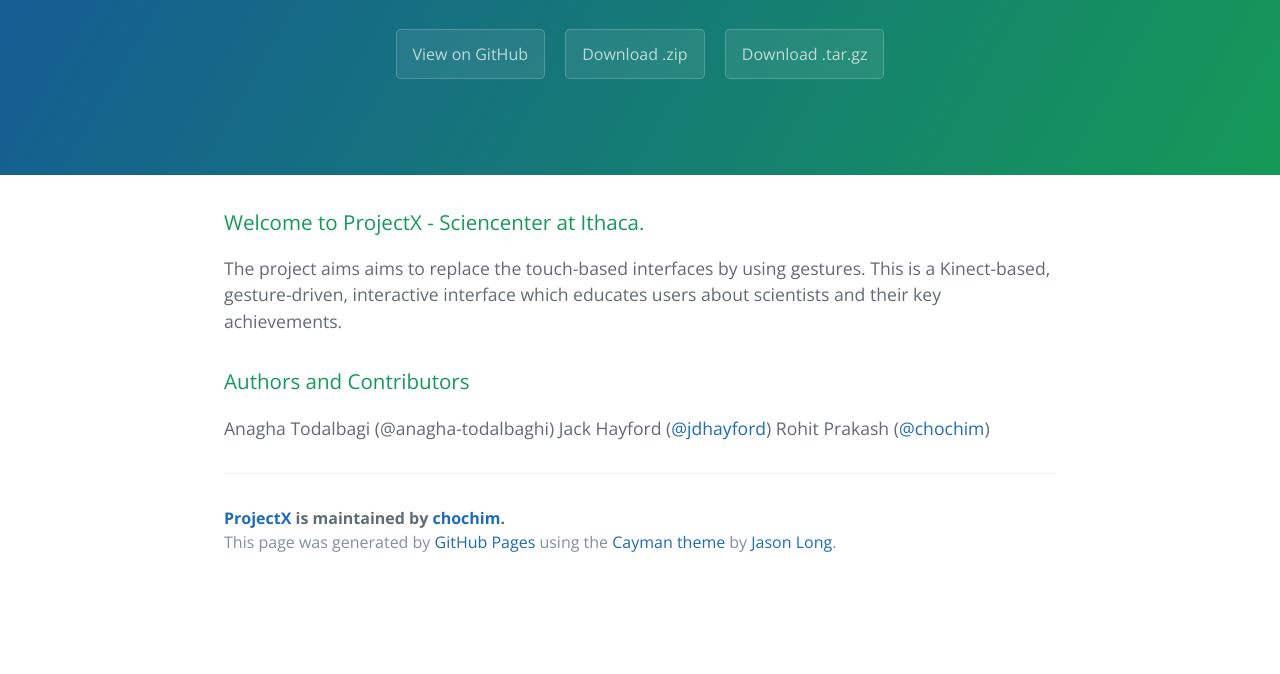
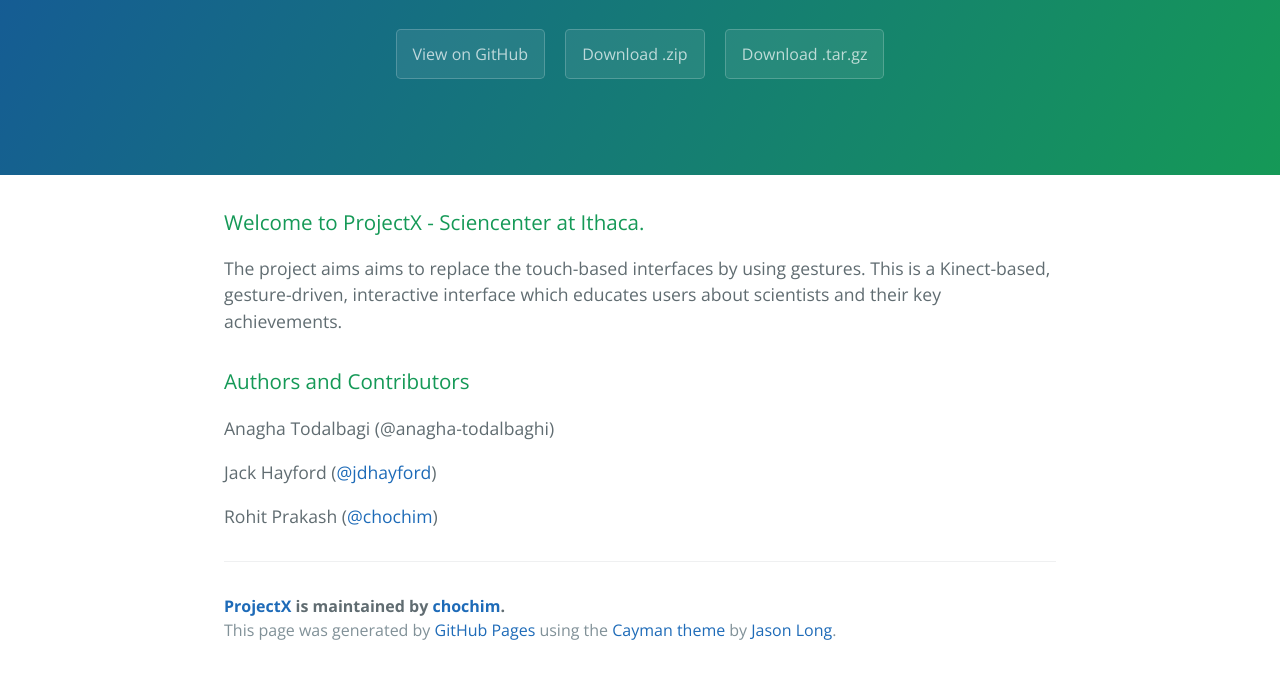
Before and after one commit to chochim/ProjectX, a plain HTML site: page index.html in a window 1280 px wide. Shown: the part 208-882 px from the top of the page. Before the commit the page ends 800 px from the top, so only its background shows below. Drawn offline with nearby package versions, Linux system fonts and the light colour scheme.

Commit message:
Create master branch via GitHub

```diff
--- a/index.html
+++ b/index.html
@@ -27,9 +27,11 @@
 <h3>
 <a id="authors-and-contributors" class="anchor" href="#authors-and-contributors" aria-hidden="true"><span aria-hidden="true" class="octicon octicon-link"></span></a>Authors and Contributors</h3>
 
-<p>Anagha Todalbagi (@anagha-todalbaghi)
-Jack Hayford (<a href="https://github.com/jdhayford" class="user-mention">@jdhayford</a>)
-Rohit Prakash (<a href="https://github.com/chochim" class="user-mention">@chochim</a>)</p>
+<p>Anagha Todalbagi (@anagha-todalbaghi)</p>
+
+<p>Jack Hayford (<a href="https://github.com/jdhayford" class="user-mention">@jdhayford</a>)</p>
+
+<p>Rohit Prakash (<a href="https://github.com/chochim" class="user-mention">@chochim</a>)</p>
 
       <footer class="site-footer">
         <span class="site-footer-owner"><a href="https://github.com/chochim/ProjectX">ProjectX</a> is maintained by <a href="https://github.com/chochim">chochim</a>.</span>
--- a/params.json
+++ b/params.json
@@ -1,6 +1,6 @@
 {
   "name": "ProjectX",
   "tagline": "Sciencenter Wall of Inspiration",
-  "body": "### Welcome to ProjectX - Sciencenter at Ithaca.\r\nThe project aims aims to replace the touch-based interfaces by using gestures. This is a Kinect-based, gesture-driven, interactive interface which educates users about scientists and their key achievements.\r\n\r\n### Authors and Contributors\r\nAnagha Todalbagi (@anagha-todalbaghi)\r\nJack Hayford (@jdhayford)\r\nRohit Prakash (@chochim)\r\n\r\n",
+  "body": "### Welcome to ProjectX - Sciencenter at Ithaca.\r\nThe project aims aims to replace the touch-based interfaces by using gestures. This is a Kinect-based, gesture-driven, interactive interface which educates users about scientists and their key achievements.\r\n\r\n### Authors and Contributors\r\nAnagha Todalbagi (@anagha-todalbaghi)\r\n\r\nJack Hayford (@jdhayford)\r\n\r\nRohit Prakash (@chochim)\r\n\r\n",
   "note": "Don't delete this file! It's used internally to help with page regeneration."
 }
```
